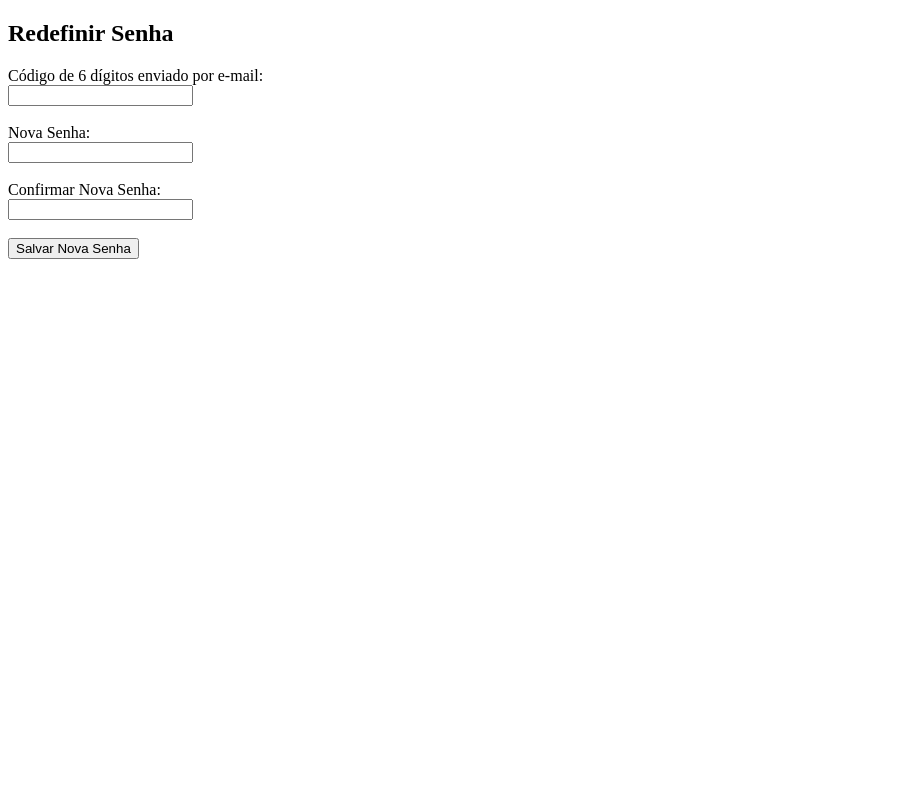
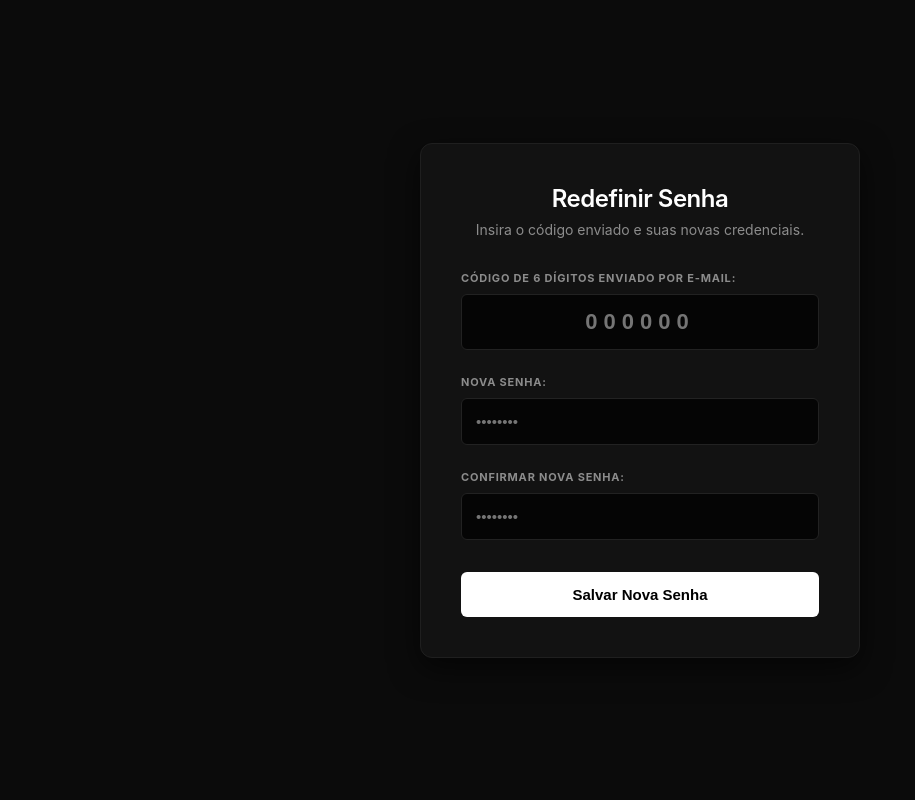
Before and after one commit to Drupin0-0/BlackFeather, a Django app: template templates/registration/verificar_codigo.html in a window 1280 px wide. Shown: the whole page, without its empty margins (0-915 px from the left). Run offline with Django 5.2, Linux system fonts and the light colour scheme; the template is opened without the code that fills it, so the values that code supplies are empty.

Commit message:
style: redefination password

```diff
--- a/templates/registration/login.html
+++ b/templates/registration/login.html
@@ -89,7 +89,7 @@
         <label for="id_password">
             Senha
         </label>
-                    <a href="#" class="forgot-link">
+        <a href="{% url 'accounts:solicitar_codigo' %}" class="forgot-link">
             Esqueceu a senha?
         </a>
     </div>
@@ -102,6 +102,7 @@
         autocomplete="current-password"
     >
 </div>
+
 
             <!-- Botão Entrar -->
             <button type="submit" class="btn-primary">
--- a/templates/registration/verificar_codigo.html
+++ b/templates/registration/verificar_codigo.html
@@ -2,27 +2,206 @@
 <html lang="pt-br">
 <head>
     <meta charset="UTF-8">
-    <title>Verificar Código</title>
+    <meta name="viewport" content="width=device-width, initial-scale=1.0">
+    <title>Redefinir Senha - BlackFeather</title>
+    <style>
+        /* Reset de Estilos Básicos */
+        * {
+            box-sizing: border-box;
+            margin: 0;
+            padding: 0;
+        }
+
+        /* Plano de Fundo Geral */
+        body {
+            background-color: #0b0b0b;
+            color: #ffffff;
+            font-family: -apple-system, BlinkMacSystemFont, "Segoe UI", Roboto, Helvetica, Arial, sans-serif;
+            display: flex;
+            justify-content: center;
+            align-items: center;
+            min-height: 100vh;
+            padding: 20px;
+        }
+
+        /* Wrapper de Centralização */
+        .login-wrapper {
+            width: 100%;
+            max-width: 440px;
+        }
+
+        /* Cartão de Autenticação */
+        .auth-card {
+            background-color: #121212;
+            border: 1px solid #1f1f1f;
+            border-radius: 12px;
+            padding: 40px;
+            box-shadow: 0 10px 30px rgba(0, 0, 0, 0.6);
+            text-align: center;
+        }
+
+        /* Cabeçalho */
+        h2 {
+            font-size: 24px;
+            font-weight: 600;
+            margin-bottom: 8px;
+            letter-spacing: -0.5px;
+        }
+
+        .subtitle {
+            color: #8c8c8c;
+            font-size: 14px;
+            margin-bottom: 28px;
+        }
+
+        /* Estrutura dos Campos */
+        .form-group {
+            text-align: left;
+            margin-bottom: 20px;
+        }
+
+        .label-row {
+            margin-bottom: 8px;
+        }
+
+        label {
+            color: #8c8c8c;
+            font-size: 11px;
+            font-weight: 700;
+            text-transform: uppercase;
+            letter-spacing: 0.8px;
+        }
+
+        /* Inputs de Texto e Senha */
+        input {
+            width: 100%;
+            padding: 14px;
+            background-color: #050505;
+            border: 1px solid #222222;
+            border-radius: 6px;
+            color: #ffffff;
+            font-size: 15px;
+            transition: border-color 0.2s ease, box-shadow 0.2s ease;
+        }
+
+        input:focus {
+            outline: none;
+            border-color: #444444;
+            box-shadow: 0 0 0 2px rgba(255, 255, 255, 0.05);
+        }
+
+        /* Estilo Customizado para o Token/Código */
+        input#id_codigo {
+            text-align: center;
+            font-size: 22px;
+            letter-spacing: 6px;
+            font-weight: bold;
+            color: #ffffff;
+        }
+
+        /* Botão Principal */
+        .btn-primary {
+            width: 100%;
+            padding: 14px;
+            background-color: #ffffff;
+            color: #000000;
+            border: none;
+            border-radius: 6px;
+            font-size: 15px;
+            font-weight: 600;
+            cursor: pointer;
+            margin-top: 12px;
+            transition: background-color 0.2s ease;
+        }
+
+        .btn-primary:hover {
+            background-color: #e6e6e6;
+        }
+
+        /* Balão de Mensagem de Erro */
+        .error-msg {
+            background-color: rgba(255, 77, 77, 0.08);
+            border: 1px solid rgba(255, 77, 77, 0.3);
+            color: #ff4d4d;
+            padding: 12px 16px;
+            border-radius: 6px;
+            font-size: 14px;
+            margin-bottom: 20px;
+            text-align: left;
+        }
+    </style>
 </head>
 <body>
+
+    <div class="login-wrapper">
+        <div class="auth-card">
+
             <h2>Redefinir Senha</h2>
+            <div class="subtitle">Insira o código enviado e suas novas credenciais.</div>
 
+            <!-- Bloco de Mensagens de Erro Dinâmicas do Django -->
+            {% if messages %}
                 {% for message in messages %}
-        <p style="color: red;">{{ message }}</p>
+                    <div class="error-msg">
+                        {{ message }}
+                    </div>
                 {% endfor %}
+            {% endif %}
 
+            <!-- Formulário de Envio -->
             <form method="POST">
                 {% csrf_token %}
-        <label>Código de 6 dígitos enviado por e-mail:</label><br>
-        <input type="text" name="codigo" maxlength="6" required><br><br>
 
-        <label>Nova Senha:</label><br>
-        <input type="password" name="nova_senha" required><br><br>
+                <!-- Campo do Código de 6 Dígitos -->
+                <div class="form-group">
+                    <div class="label-row">
+                        <label for="id_codigo">Código de 6 dígitos enviado por e-mail:</label>
+                    </div>
+                    <input
+                        type="text"
+                        id="id_codigo"
+                        name="codigo"
+                        maxlength="6"
+                        required
+                        placeholder="000000"
+                        autocomplete="off"
+                    >
+                </div>
 
-        <label>Confirmar Nova Senha:</label><br>
-        <input type="password" name="confirmar_senha" required><br><br>
+                <!-- Campo Nova Senha -->
+                <div class="form-group">
+                    <div class="label-row">
+                        <label for="id_nova_senha">Nova Senha:</label>
+                    </div>
+                    <input
+                        type="password"
+                        id="id_nova_senha"
+                        name="nova_senha"
+                        required
+                        placeholder="••••••••"
+                    >
+                </div>
 
-        <button type="submit">Salvar Nova Senha</button>
+                <!-- Campo Confirmar Nova Senha -->
+                <div class="form-group">
+                    <div class="label-row">
+                        <label for="id_confirmar_senha">Confirmar Nova Senha:</label>
+                    </div>
+                    <input
+                        type="password"
+                        id="id_confirmar_senha"
+                        name="confirmar_senha"
+                        required
+                        placeholder="••••••••"
+                    >
+                </div>
+
+                <!-- Botão de Ação -->
+                <button type="submit" class="btn-primary">Salvar Nova Senha</button>
             </form>
+
+        </div>
+    </div>
+
 </body>
 </html>
```
Also changed, not shown: Tasks/migrations/0002_alter_task_deadline.py (added). Lines whose indentation alone changed are shown as unchanged.
